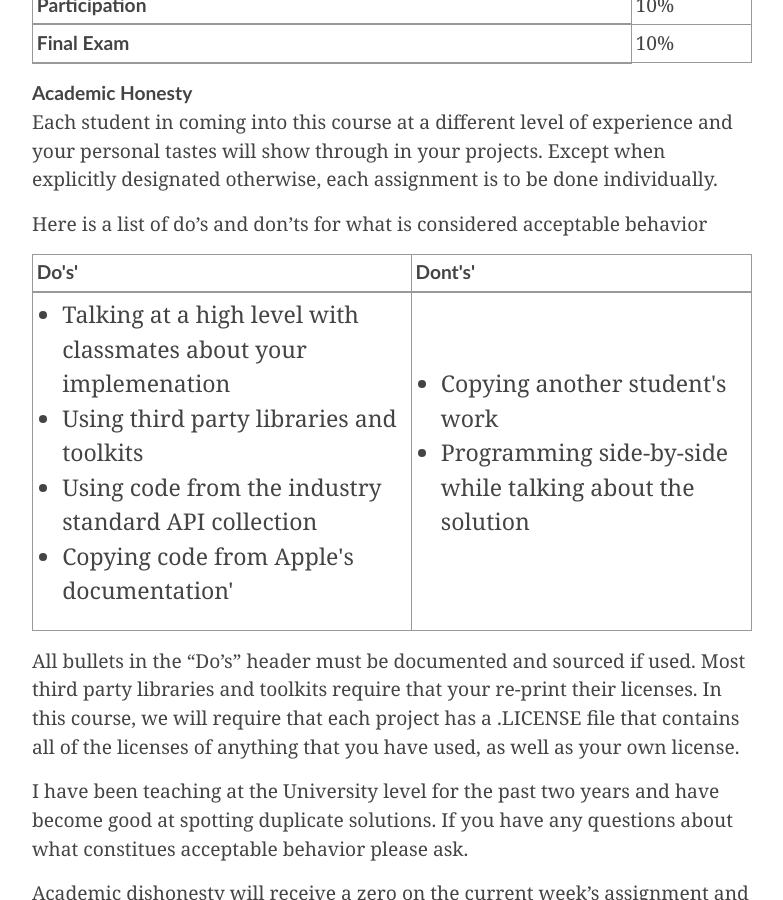
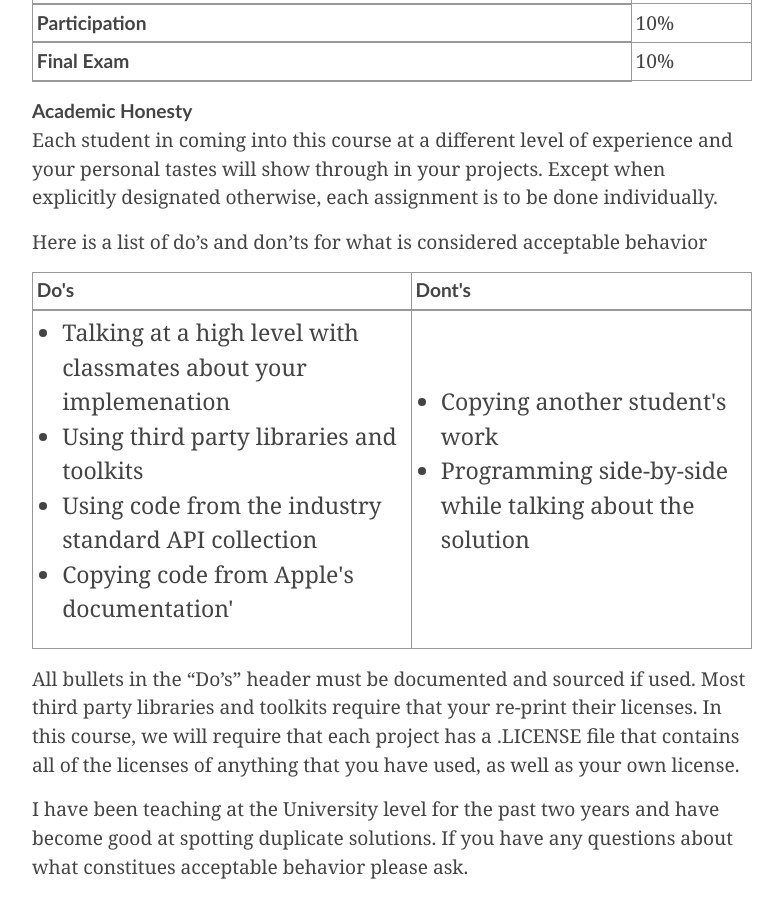
Before and after one commit to adamwalz/jdios-course-site, a Jekyll site: the page built from syllabus.md, in a window 1280 px wide and 900 px high, scrolled down 2379 px. Shown: the whole window, without its empty margins (248-1031 px from the left). Built offline with Jekyll 4.4.1, drawn with Linux system fonts in a browser that asks for light colours; some web fonts are replaced; Markdown is read by kramdown in place of the engine named in the settings.

Commit message:
Fix typo on Academic Honesty table

```diff
--- a/syllabus.md
+++ b/syllabus.md
@@ -12,6 +12,7 @@ twitter: [JDAdamwalz](https://twitter.com/JDAdamwalz)
 ###Course Contact
 Website: [jd-ios.github.com](http://jd-ios.github.com)
 
+-------------------------------
 ##Course Material
 Introduction to mobile programming, Objective-C language syntax,
 memory management, static code analysis, custom classes, computer graphics,
@@ -101,8 +102,8 @@ Here is a list of do's and don'ts for what is considered acceptable behavior
 
 <table border="1" cellpadding="5">
 	<tr>
-		<th>Do's'</th>
-		<th>Dont's'</th>
+		<th>Do's</th>
+		<th>Dont's</th>
 	</tr>
 	<tr>
 		<td><ul>
@@ -141,6 +142,8 @@ served as a teaching assistant in the School of Computing for the past five
 semesters teaching Introduction to Computer Science I and II, Discrete Mathematics,
 and Probability and Statistics. Adam has held positions as a software developer
 in iOS mobile development and is excited to relay his experiences on to his students.
+
+-------------------------------
 
 #Syllabus
 <table border="1" cellpadding="10">
```
